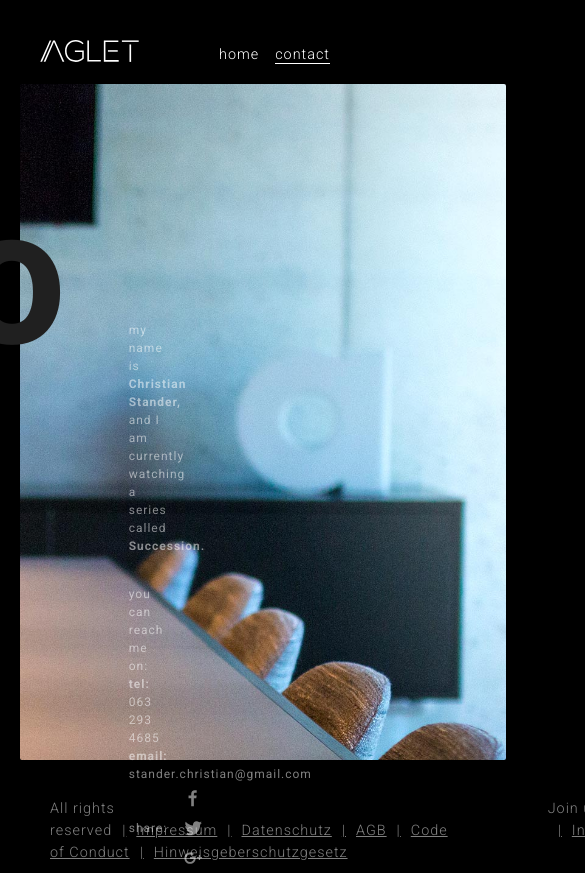
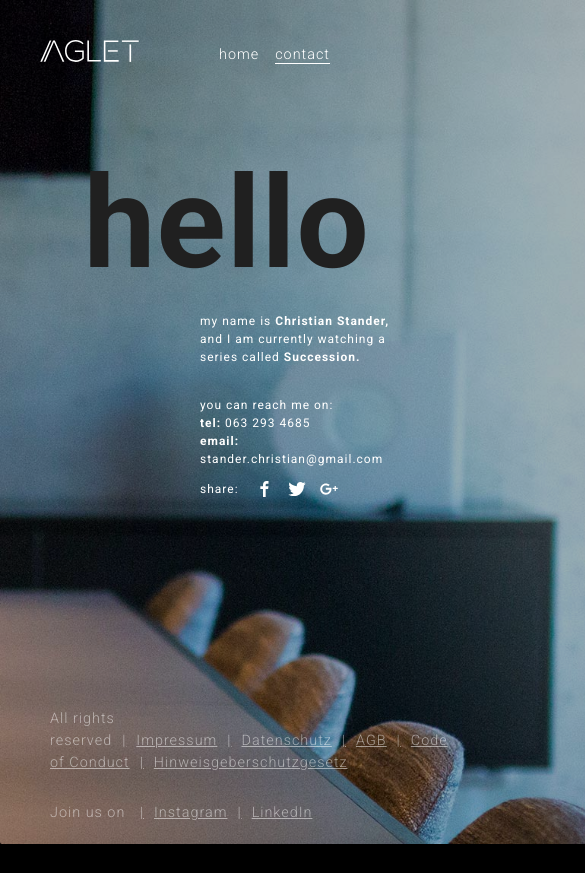
Before and after one commit to MrShifu01/Frontend-Aglet-Brief, a website: page contact.html in a window 390 px wide. Shown: the top 873 px of the page, 585 px wide, since content can reach past the window. After the commit the page ends 844 px from the top, so only its background shows below. Drawn offline with nearby package versions, Linux system fonts and the light colour scheme.

Commit message:
Seems mostly done

```diff
--- a/js/playvid.js
+++ b/js/playvid.js
@@ -1,6 +1,7 @@
 // Select all image containers
 const containers = document.querySelectorAll('.image-container');
 
+if (window.innerWidth > 960) {
     containers.forEach(container => {
         // When the mouse enters the container, play the video
         container.addEventListener('mouseover', function() {
@@ -14,3 +15,4 @@ containers.forEach(container => {
             if (video) video.pause();
         });
     });
+}
--- a/scss/style.scss
+++ b/scss/style.scss
@@ -277,9 +277,8 @@ img {
     font-size: 12rem;
     color: #202020;
     z-index: 100;
-    top: 50vh;
-    left: 50vw;
-    transform: translateX(-130%) translateY(-100%);
+    top: 15vh;
+    left: 21.5vw;
 }
 
 .contact-image-container {
@@ -295,13 +294,15 @@ img {
     left: 0;
     top: 0;
     width: auto;
+    opacity: 0.9;
     height: 100%;
 }
 
 .contact-text-container {
     position: absolute;
-    width: 10vw;
-    transform: translateX(-120%) translateY(30%);
+    top: 300px;
+    left: 550px;
+    width: 200px;
     font-size: 0.75rem;
     opacity: 0.5;
 }
@@ -392,12 +393,81 @@ footer .socials,
   }
 
   section {
-    height: 45vh !important;
+    height: 47.45vh !important;
     display: flex;
     align-items: center;
   }
 
   .image-container {
+    position: relative;
     width: 100vw;
+    padding-top: 0px;
+    // border: 1px red solid;
+  }
+
+  .image-container video {
+    display: block;
+    width: 100%;
+    height: 100%;
+    object-fit: cover;
+    object-position: center;
+  }
+
+  .text-container {
+    position: absolute;
+    bottom: 20%;
+    left: 5%;
+    margin-top: 1rem;
+    margin-left: 3rem;
+    // border: 1px solid yellow;
+  }
+
+  .text-container h2 {
+    transform: scaleY(0.9);
+    transform: scaleX(1.1);
+    margin: 0;
+    margin-top: 1rem;
+    padding: 0;
+    font-size: 7vw;
+  }
+
+  .text-container p {
+    transform: scaleY(0.9);
+    transform: scaleX(1.1);
+    margin-top: 0.4rem;
+    margin-left: 0.2rem;
+    opacity: 0.9;
+    font-size: 3.5vw;
+    font-weight: 300;
+  }
+
+  .contact-hello {
+      font-size: 8rem;
+      top: 15vh;
+      left: 21.5vw;
+  }
+
+  .contact-image-container {
+      width: 100%;
+      height: 100%;
+  }
+
+  .contact-image {
+      opacity: 0.7;
+      height: 100%;
+  }
+
+  .contact-text-container {
+      position: absolute;
+      top: 300px;
+      left: 200px;
+      opacity: 1;
+  }
+
+  footer {
+    flex-direction: column;
+    flex-wrap: wrap;
+    justify-content: start;
+    height: 150px;
   }
 }
```
Also changed, not shown: contact.html (+3 -2 lines), scss/style.css, 2 other files. Lines whose indentation alone changed are shown as unchanged.
